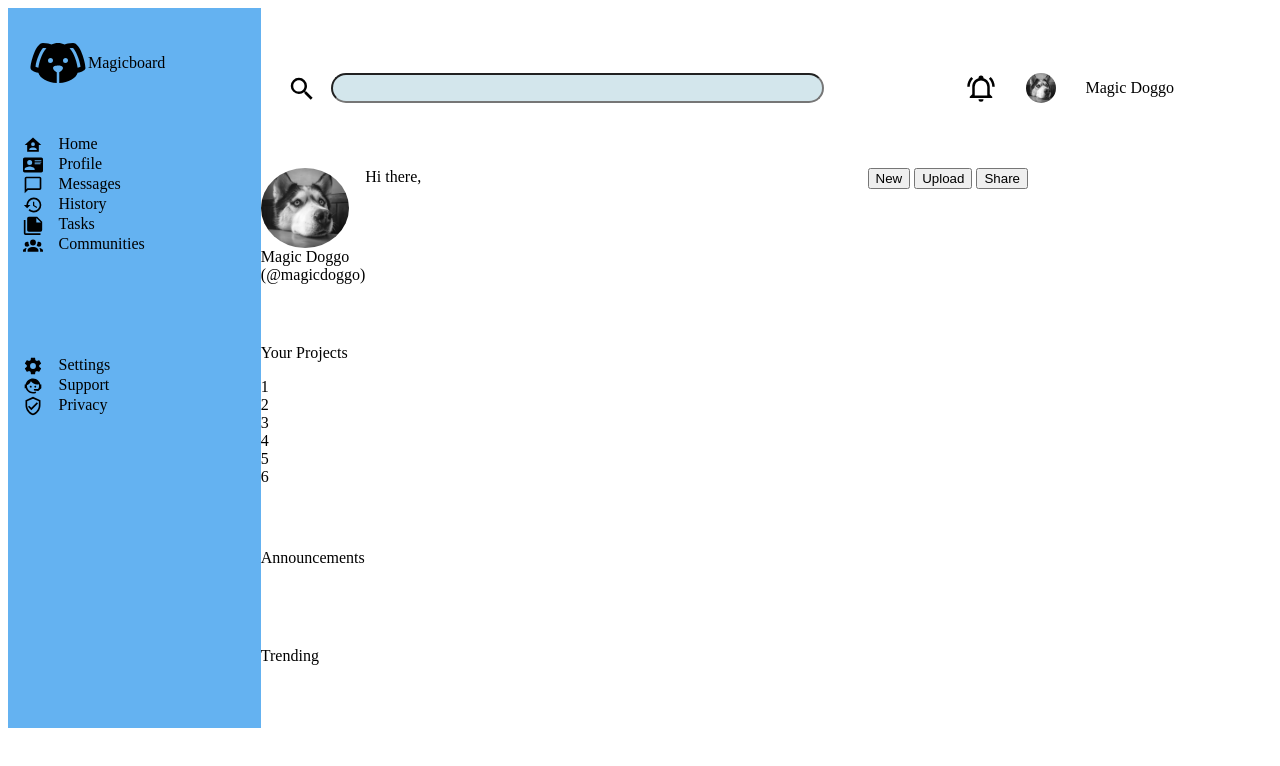
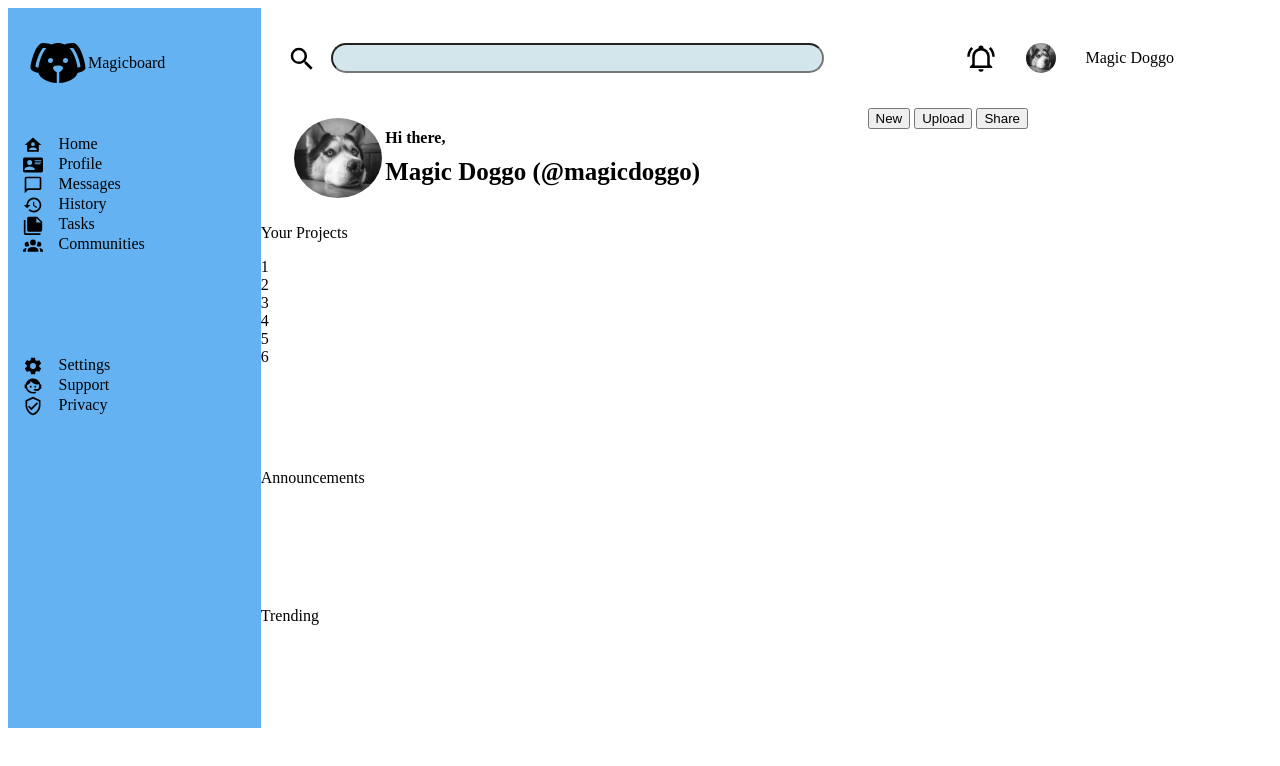
Before and after one commit to magic-doggo/project-admin-dashboard, a plain HTML site: page index.html in a window 1280 px wide. Drawn offline with Linux system fonts and the light colour scheme.

Commit message:
Align and style Greetings div

```diff
--- a/styles.css
+++ b/styles.css
@@ -114,12 +114,22 @@ li > img {
 
 .greeting > img {
     height: 80px;
+    grid-row: 1 / 3;
+    justify-self: center;
 }
 
 .greeting {
     display: grid;
     grid-template-columns: 1fr 5fr;
     grid-template-rows: 1fr 1fr;
+    align-items: center;
+    padding: 10px 10px 10px 30px;
+    font-weight: bolder;
+}
+
+.greeting > :nth-child(3){
+    font-size: 25px;
+    align-self: start;
 }
 
 .main {
```
